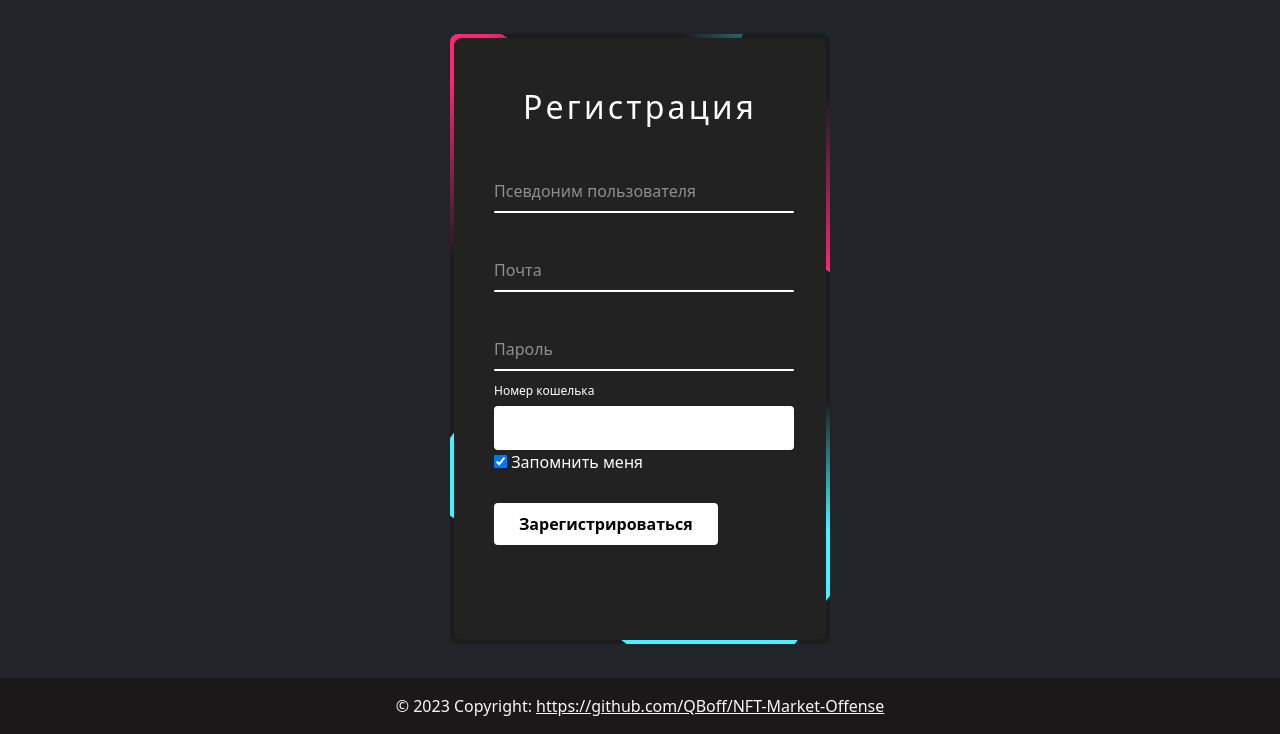
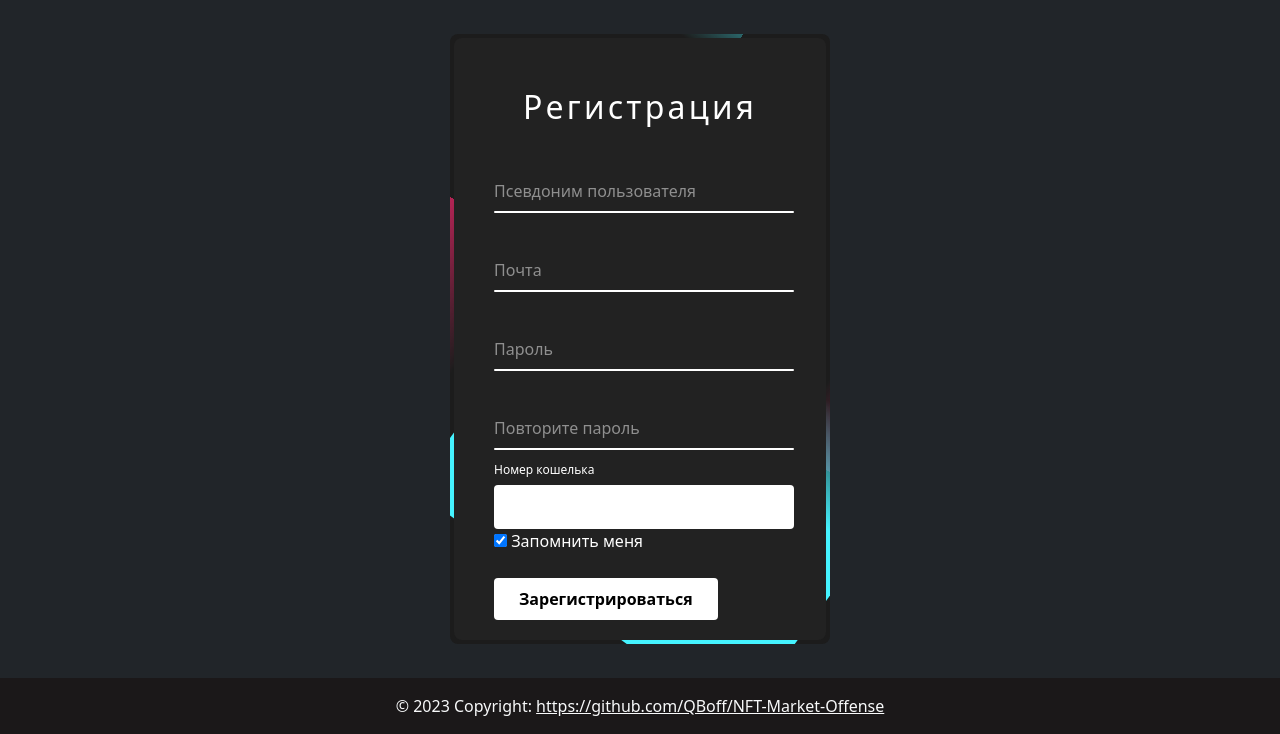
Before and after one commit to QBoff/NFT-Market-Offense, a Flask app: page /register in a window 1280 px wide. Shown: the part 66-800 px from the top of the page. Run offline with Flask 3, Linux system fonts and the light colour scheme; parts of the project's set-up code (start-up, migrations or seed data) failed here and were passed over.

Commit message:
Подредачил формочки.

```diff
--- a/client/static/css/style.css
+++ b/client/static/css/style.css
@@ -76,7 +76,7 @@ main {
     top: -50%;
     left: -50%;
     width: 400px;
-    height: 420px;
+    height: 620px;
     background: linear-gradient(0deg, transparent, transparent, #ff2770, #ff2770, #ff2770);
     z-index: 1;
     transform-origin: bottom right;
@@ -90,7 +90,7 @@ main {
     top: -50%;
     left: -50%;
     width: 400px;
-    height: 420px;
+    height: 620px;
     background: linear-gradient(0deg, transparent, transparent, #ff2770, #ff2770, #ff2770);
     z-index: 1;
     transform-origin: bottom right;
--- a/client/static/js/setheight.js
+++ b/client/static/js/setheight.js
@@ -2,8 +2,8 @@ window.addEventListener('load', function() {
     const collectionOfInputBox = document.querySelectorAll('.inputBox');
     const loginBox = document.getElementById('box');
 
-    if (collectionOfInputBox.length === 3) {
-        loginBox.style.height = "550px";
+    if (collectionOfInputBox.length === 2) {
+        loginBox.style.height = "450px";
     } else {
         loginBox.style.height = "610px";
     }
--- a/client/templates/login.html
+++ b/client/templates/login.html
@@ -18,12 +18,6 @@
                 <i></i>
             </div>
 
-            <div class="inputBox">
-                {{ form.password(type="password", placeholder=" ") }}
-                <span>Повторите пароль</span>
-                <i></i>
-            </div>
-
             {% if error %}
                 <p class="text-danger">{{ error }}</p>
             {% endif %}
--- a/client/templates/register.html
+++ b/client/templates/register.html
@@ -22,6 +22,11 @@
                 <span>Пароль</span>
                 <i></i>
             </div>
+            <div class="inputBox">
+                {{ form.password(type="password", placeholder=" ") }}
+                <span>Повторите пароль</span>
+                <i></i>
+            </div>
 
             <div class="walletInfo inputBox special">
                 {{ form.wallet(placeholder=" ", class="wallet") }}
@@ -34,7 +39,7 @@
             {% endif %}
 
             <div class="inputBox rememberBox">
-                <input type="checkbox" checked id="rememberMe" style="width: min-content; margin-bottom: 10px; color: #fff;">
+                <input type="checkbox" checked id="rememberMe" style="width: min-content; margin-bottom: 0px; color: #fff;">
                 <label for="rememberMe">Запомнить меня</label>
             </div>
 
```
